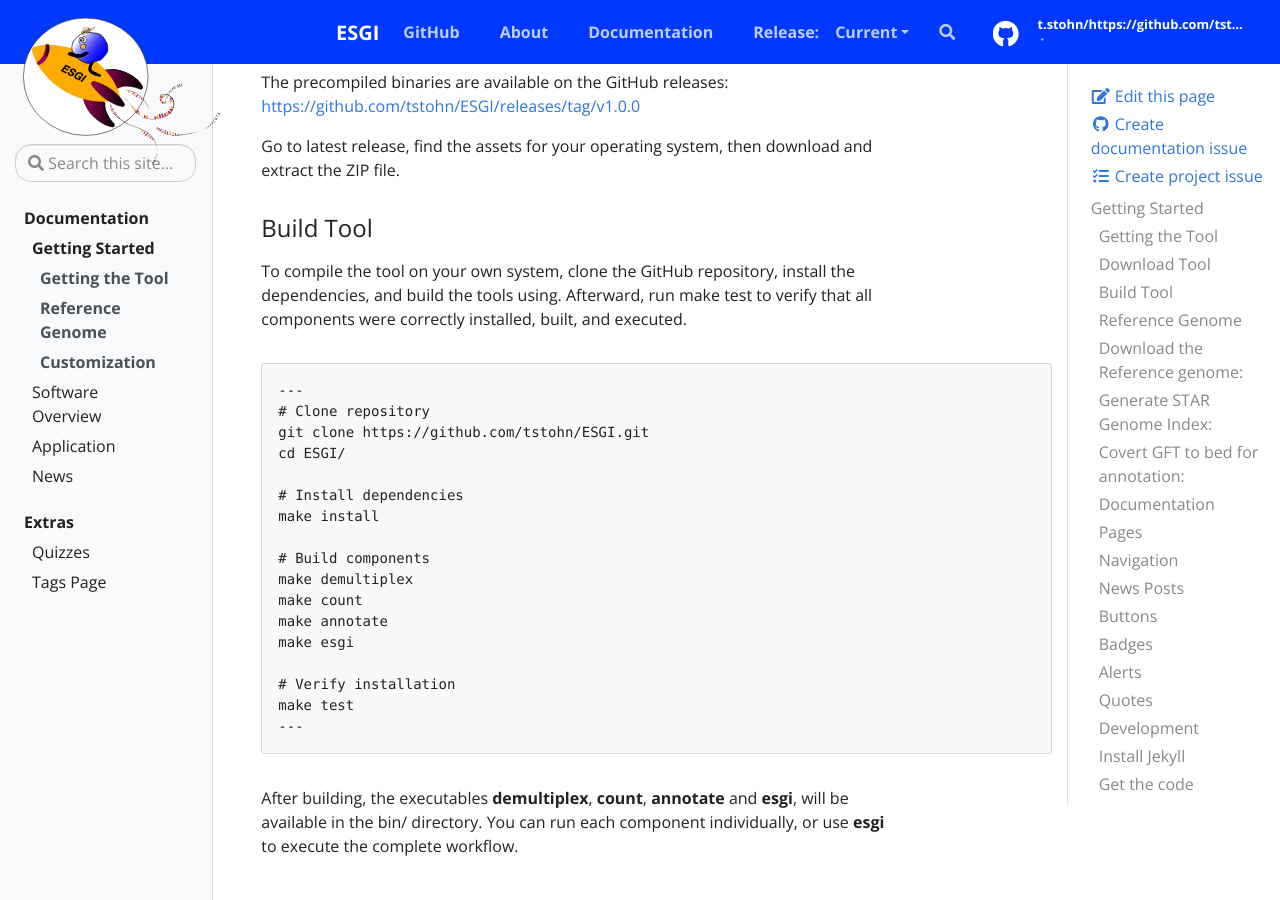
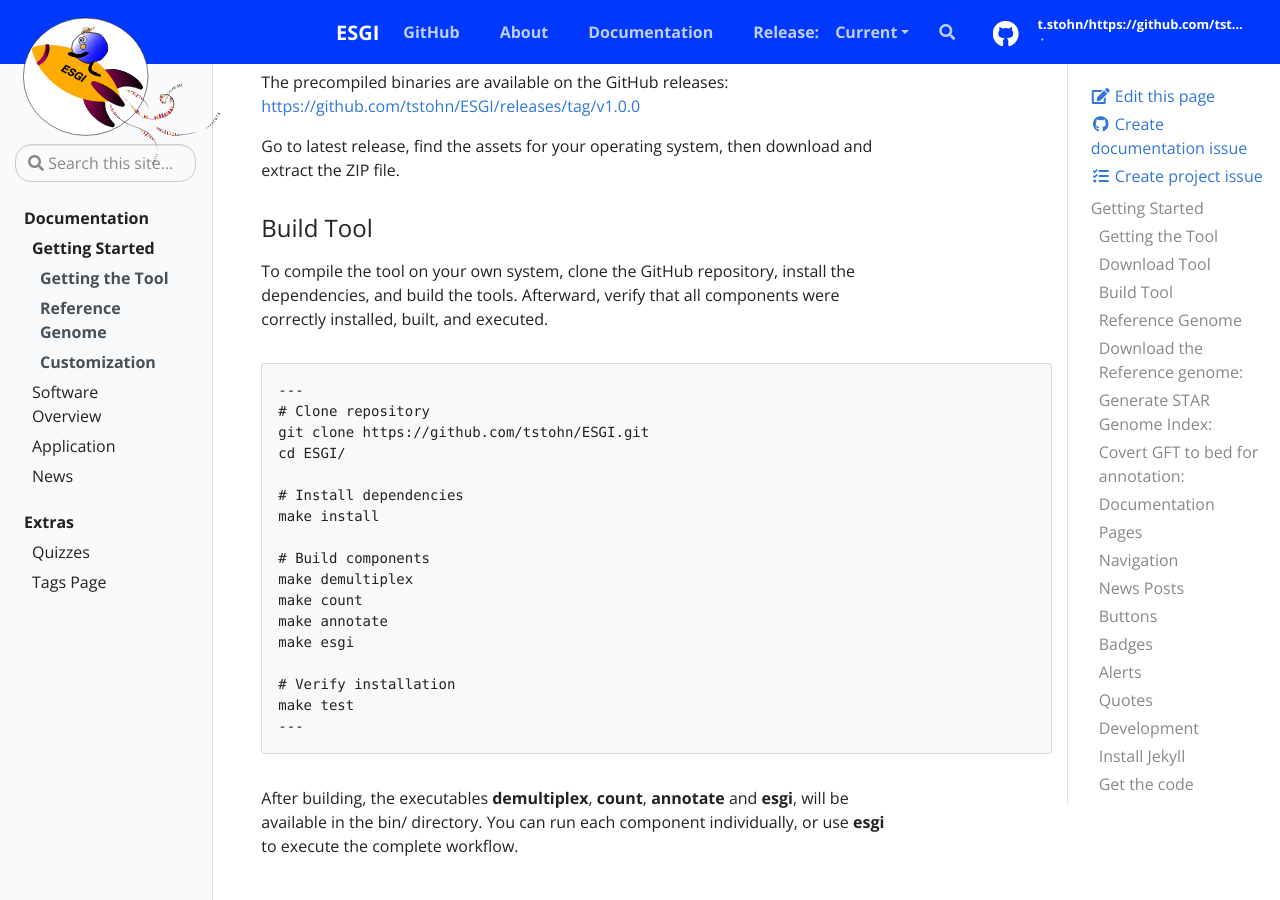
Before and after one commit to tstohn/ESGI.documentation, a Jekyll site: the page built from _docs/getting-started.md, in a window 1280 px wide and 900 px high, scrolled down 398 px. Built offline with Jekyll 4.4.1, drawn with Linux system fonts in a browser that asks for light colours.

Commit message:
removed redundant info

````diff
--- a/_docs/getting-started.md
+++ b/_docs/getting-started.md
@@ -22,8 +22,8 @@ Go to latest release, find the assets for your operating system, then download a
 
 ### Build Tool
 
-To compile the tool on your own system, clone the GitHub repository, install the dependencies, and build the tools using.
-Afterward, run make test to verify that all components were correctly installed, built, and executed.
+To compile the tool on your own system, clone the GitHub repository, install the dependencies, and build the tools.
+Afterward, verify that all components were correctly installed, built, and executed.
 ```
 ---
 # Clone repository
````
